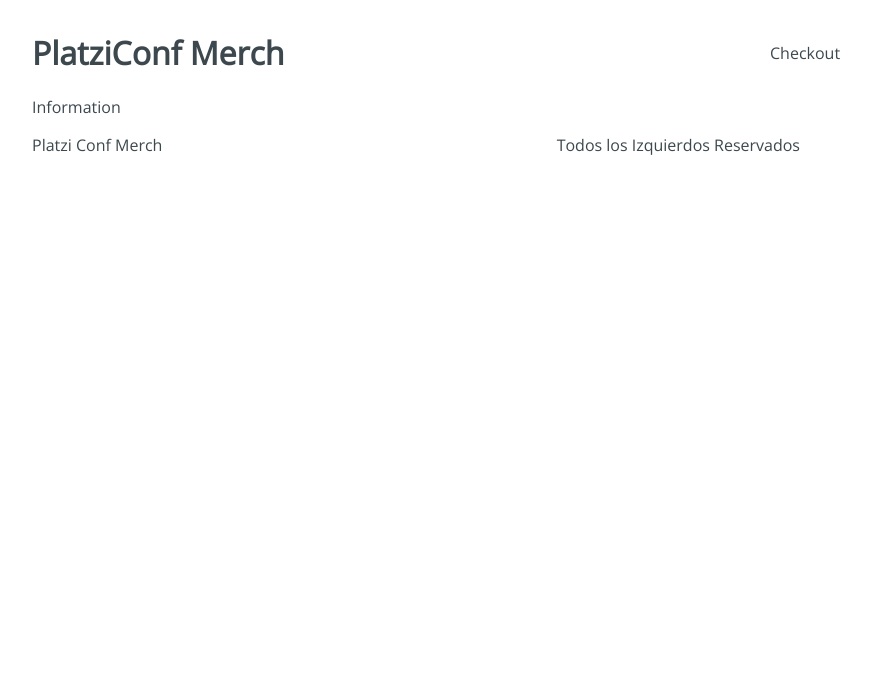
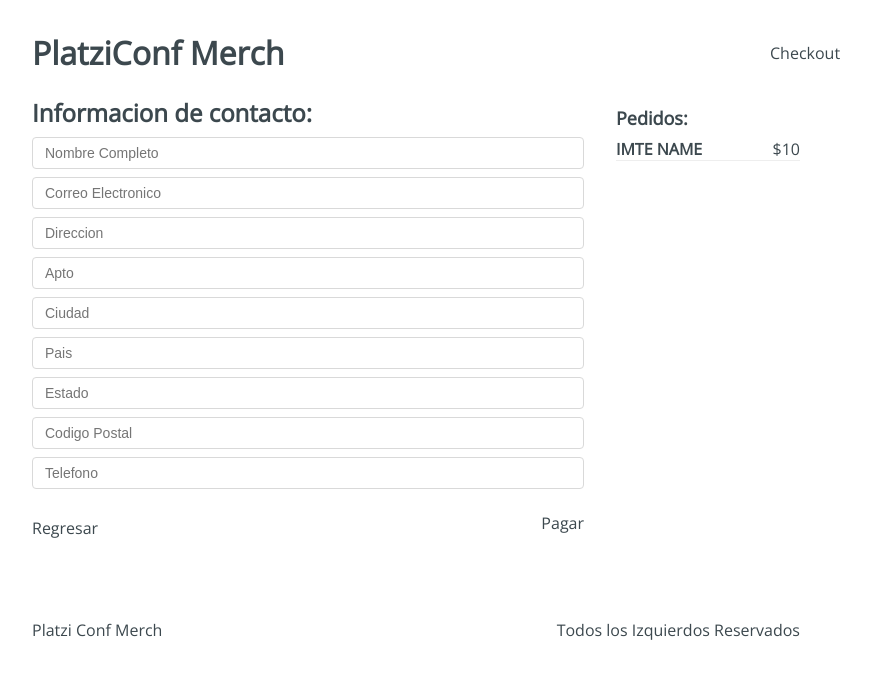
Before and after one commit to yonaiker-web/Platzi-Config-Store, a React app: page /checkout/information in a window 1280 px wide. Shown: the top 678 px of the page, without its empty margins (224-1095 px from the left). Built offline with nearby package versions, Linux system fonts and the light colour scheme.

Commit message:
Componente informacion del usuario antes de pagar

```diff
--- a/src/containers/Information.jsx
+++ b/src/containers/Information.jsx
@@ -1,7 +1,44 @@
 import React from 'react';
+import '../styles/components/Information.css';
 
 const Information = () => {
-  return <div>Information</div>;
+  return (
+    <div className="Information">
+      <div className="Information-content">
+        <div className="Information-head">
+          <h2>Informacion de contacto: </h2>
+        </div>
+        <div className="Information-form">
+          <form action="">
+            <input type="text" placeholder="Nombre Completo" name="name" />
+            <input type="text" placeholder="Correo Electronico" name="email" />
+            <input type="text" placeholder="Direccion" name="address" />
+            <input type="text" placeholder="Apto" name="apto" />
+            <input type="text" placeholder="Ciudad" name="city" />
+            <input type="text" placeholder="Pais" name="country" />
+            <input type="text" placeholder="Estado" name="state" />
+            <input type="text" placeholder="Codigo Postal" name="cp" />
+            <input type="text" placeholder="Telefono" name="phone" />
+          </form>
+        </div>
+
+        <div className="Information-buttons">
+          <div className="Information-back">Regresar</div>
+          <div className="Information-next">Pagar</div>
+        </div>
+      </div>
+
+      <div className="Information-sidebar">
+        <h3>Pedidos: </h3>
+        <div className="Information-item">
+          <div className="Information-element">
+            <h4>IMTE NAME</h4>
+            <span>$10</span>
+          </div>
+        </div>
+      </div>
+    </div>
+  );
 };
 
 export default Information;
```
